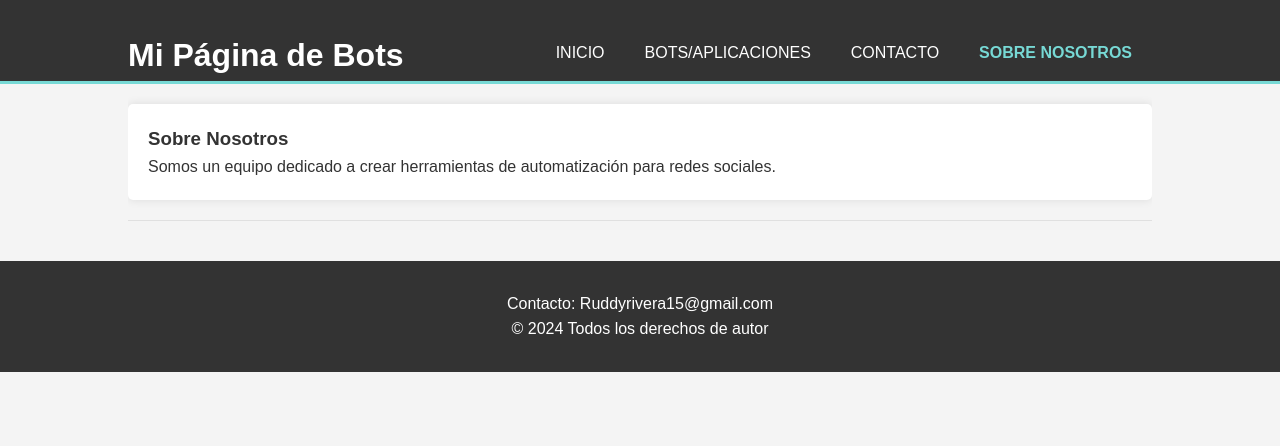
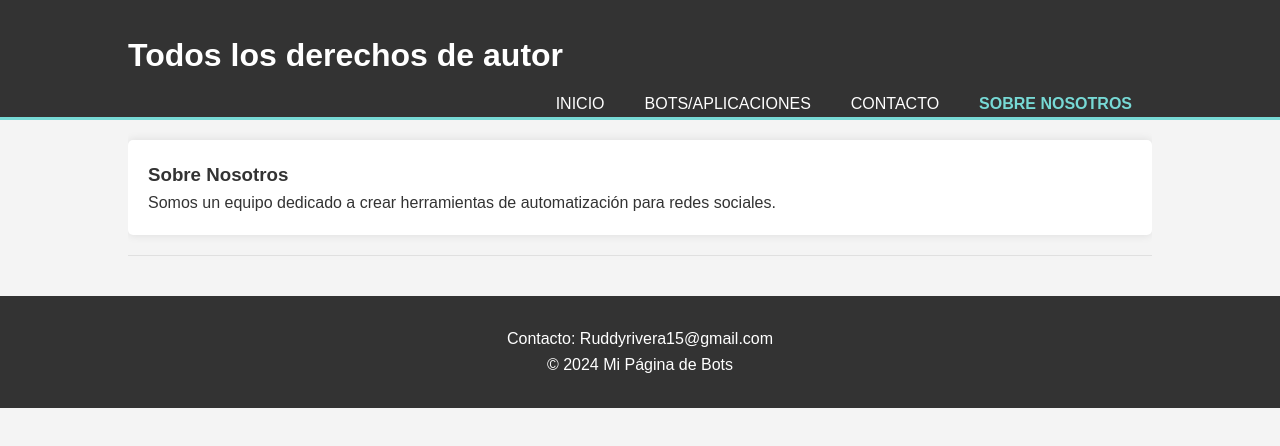
Before and after one commit to Ruddypckl/Ruddypcklgithub.io, a plain HTML site: page sobre.html in a window 1280 px wide. Drawn offline with Linux system fonts and the light colour scheme.

```diff
--- a/sobre.html
+++ b/sobre.html
@@ -10,7 +10,7 @@
     <header>
         <div class="container">
             <div id="branding">
-                <h1>Mi Página de Bots</h1>
+                <h1>Todos los derechos de autor</h1>
             </div>
             <nav>
                 <ul>
@@ -30,7 +30,7 @@
     </section>
     <footer>
         <p>Contacto: Ruddyrivera15@gmail.com</p>
-        <p>&copy; 2024 Todos los derechos de autor</p>
+        <p>&copy; 2024 Mi Página de Bots</p>
     </footer>
     <script src="scripts.js"></script>
 </body>
```
Also changed, not shown: bots.html (+2 -2 lines), contacto.html (+2 -2 lines), index.html (+1 -1 lines).
